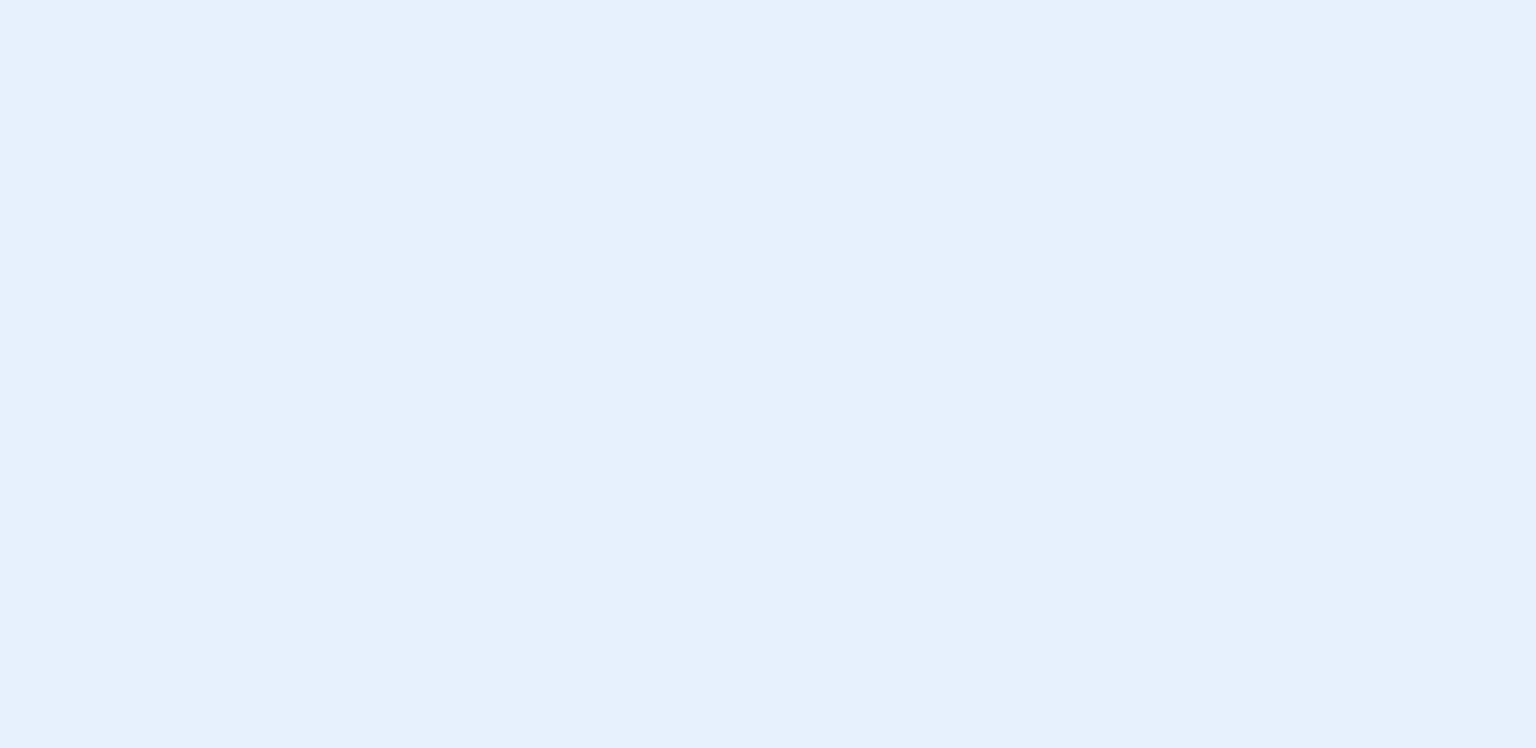
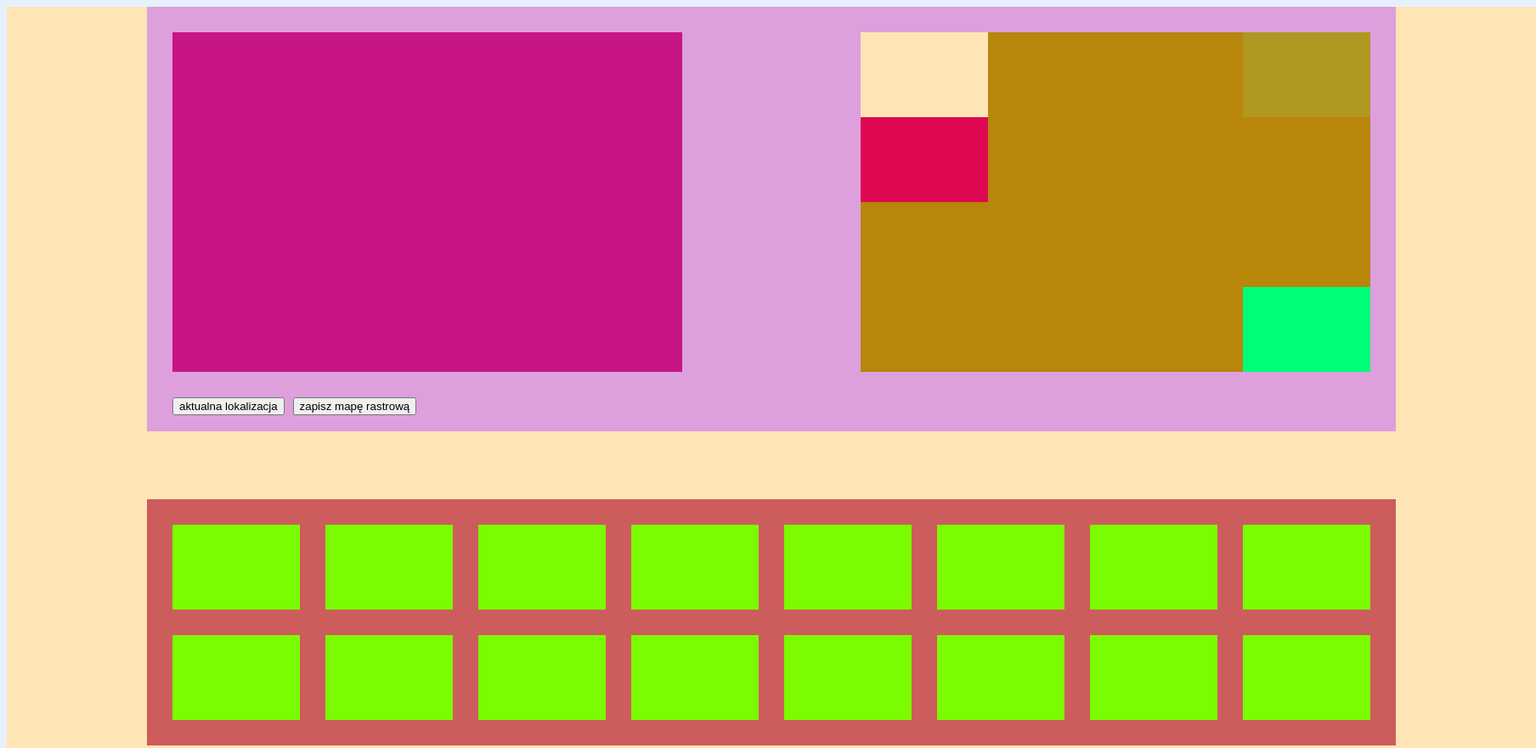
Before and after one commit to danielwlodarczyk0204-afk/danielwlodarczyk.github.io, a plain HTML site: page lab-c/index.html in a window 1280 px wide. Shown: the top 881 px of the page at 85% size, 1808 px wide, since content can reach past the window. Before the commit the page ends 800 px from the top, so only its background shows below. Drawn offline with Linux system fonts and the light colour scheme.

Commit message:
Stworzony szablon strony ze wszystkimi potrzebnymi elementami w .html i .css

```diff
--- a/lab-c/index.html
+++ b/lab-c/index.html
@@ -8,7 +8,66 @@
     <link rel="stylesheet" href="styles.css" type="text/css">
     <script src="scripts.js" defer></script>
 </head>
+
 <body>
+
+<div id="container">
+    <div id="mapa_obrazek">
+        <div id="mapa">
+
+        </div>
+
+        <div id="obrazek">
+            <div id="pole1" class="pole"></div>
+            <div id="pole2" class="pole"></div>
+            <div id="pole3" class="pole"></div>
+            <div id="pole4" class="pole"></div>
+            <div id="pole5" class="pole"></div>
+            <div id="pole6" class="pole"></div>
+            <div id="pole7" class="pole"></div>
+            <div id="pole8" class="pole"></div>
+
+            <div id="pole9" class="pole"></div>
+            <div id="pole10" class="pole"></div>
+            <div id="pole11" class="pole"></div>
+            <div id="pole12" class="pole"></div>
+            <div id="pole13" class="pole"></div>
+            <div id="pole14" class="pole"></div>
+            <div id="pole15" class="pole"></div>
+            <div id="pole16" class="pole"></div>
+        </div>
+
+        <button id="przycisk_lokalizacja">
+            aktualna lokalizacja
+        </button>
+
+        <button id="przycisk_zapisywanie_mapy">
+            zapisz mapę rastrową
+        </button>
+    </div>
+
+    <div id="kafelki">
+        <div class="kafelek"></div>
+        <div class="kafelek"></div>
+        <div class="kafelek"></div>
+        <div class="kafelek"></div>
+        <div class="kafelek"></div>
+        <div class="kafelek"></div>
+        <div class="kafelek"></div>
+        <div class="kafelek"></div>
+
+        <div class="kafelek"></div>
+        <div class="kafelek"></div>
+        <div class="kafelek"></div>
+        <div class="kafelek"></div>
+        <div class="kafelek"></div>
+        <div class="kafelek"></div>
+        <div class="kafelek"></div>
+        <div class="kafelek"></div>
+    </div>
+</div>
+
+
 
 </body>
 </html>
--- a/lab-c/styles.css
+++ b/lab-c/styles.css
@@ -1,3 +1,88 @@
 body {
   background-color: #e6f1fc;
 }
+
+#container {
+  width: 1800px;
+  height: 1500px;
+  background-color: moccasin;
+  margin-left: auto;
+  margin-right: auto;
+}
+
+#mapa_obrazek,#kafelki{
+  margin-left: auto;
+  margin-right: auto;
+}
+
+
+#mapa_obrazek {
+  width: 1470px;
+  height: 500px;
+  background-color: plum;
+}
+
+#mapa {
+  width: 600px;
+  height: 400px;
+  background-color: mediumvioletred;
+  float: left;
+  margin: 30px;
+}
+
+#obrazek {
+  width: 600px;
+  height: 400px;
+  background-color: darkgoldenrod;
+  float: right;
+  margin: 30px;
+}
+
+.pole {
+  float: left;
+  width: 150px;
+  height: 100px;
+}
+
+#pole1 {
+  background-color: moccasin;
+}
+
+#pole4 {
+  background-color: #af9721;
+}
+
+#pole5 {
+  background-color: #df0751;
+}
+
+#pole16 {
+  background-color: #00ff77;
+}
+
+#przycisk_lokalizacja {
+  margin-left: 30px;
+  float: left;
+  clear: both;
+}
+
+#przycisk_zapisywanie_mapy {
+  float: left;
+  margin-left: 10px;
+}
+
+#kafelki {
+  width: 1440px;
+  height: 260px;
+  margin-top: 80px;
+  padding: 15px 15px 15px 15px;
+  background-color: indianred;
+}
+
+.kafelek {
+  width: 150px;
+  height: 100px;
+  background-color: lawngreen;
+  margin: 15px;
+  float: left;
+}
```
